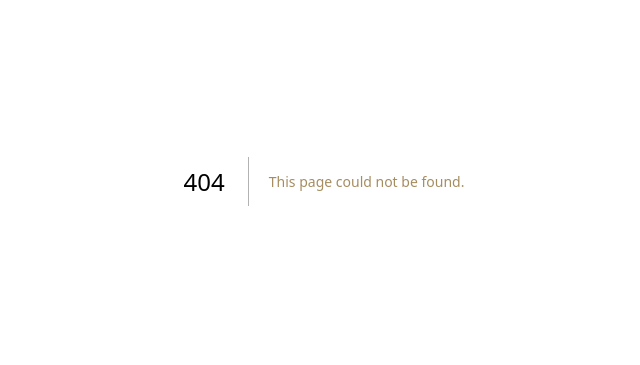
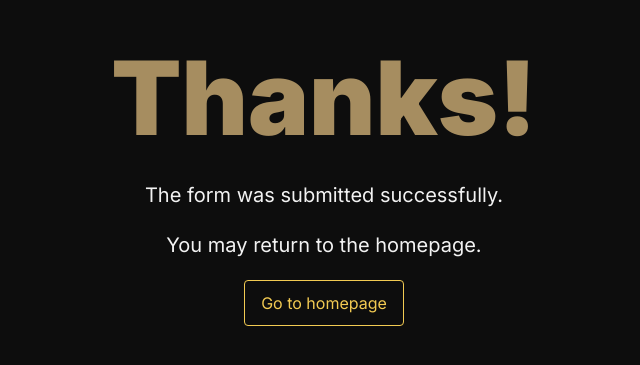
Before and after one commit to ClouddCoder/portfolio-v2, a Next.js app: page /thanks in a window 1280 px wide. Before the commit this address had no page. Shown: the part 219-584 px from the top of the page, without its empty margins (316-956 px from the left). Built offline with nearby package versions, Linux system fonts and the light colour scheme.

Commit message:
Add Thanks page

```diff
--- /dev/null
+++ b/src/app/thanks/page.js
@@ -0,0 +1,18 @@
+import styles from "./page.module.css";
+
+function page() {
+  return (
+    <main className={styles.main}>
+      <div className={styles.container}>
+        <h1 className={styles.h1}>Thanks!</h1>
+        <p className={styles.p}>The form was submitted successfully.</p>
+        <p>You may return to the homepage.</p>
+        <a className={styles.a} href="/">
+          Go to homepage
+        </a>
+      </div>
+    </main>
+  );
+}
+
+export default page;
--- /dev/null
+++ b/src/app/thanks/page.module.css
@@ -0,0 +1,40 @@
+.main {
+  flex: 1 0 auto;
+  display: flex;
+  justify-content: center;
+  align-items: center;
+}
+
+.container {
+  width: 90%;
+  max-width: 1000px;
+  height: 100%;
+  display: flex;
+  flex-direction: column;
+  align-items: center;
+  row-gap: 20px;
+}
+
+.h1 {
+  font-size: clamp(4rem, 8vw, 10rem);
+  font-weight: 900;
+  color: var(--subtitle-color);
+}
+
+.p {
+  text-align: center;
+}
+
+.a {
+  border: solid 1px var(--secondary-color);
+  background: transparent;
+  color: var(--secondary-color);
+  padding: 0.75rem 1rem;
+  cursor: pointer;
+  border-radius: 4px;
+  transition: all 0.2s ease-in-out;
+}
+
+.a:hover {
+  background: rgba(242, 202, 82, 0.2);
+}
```
